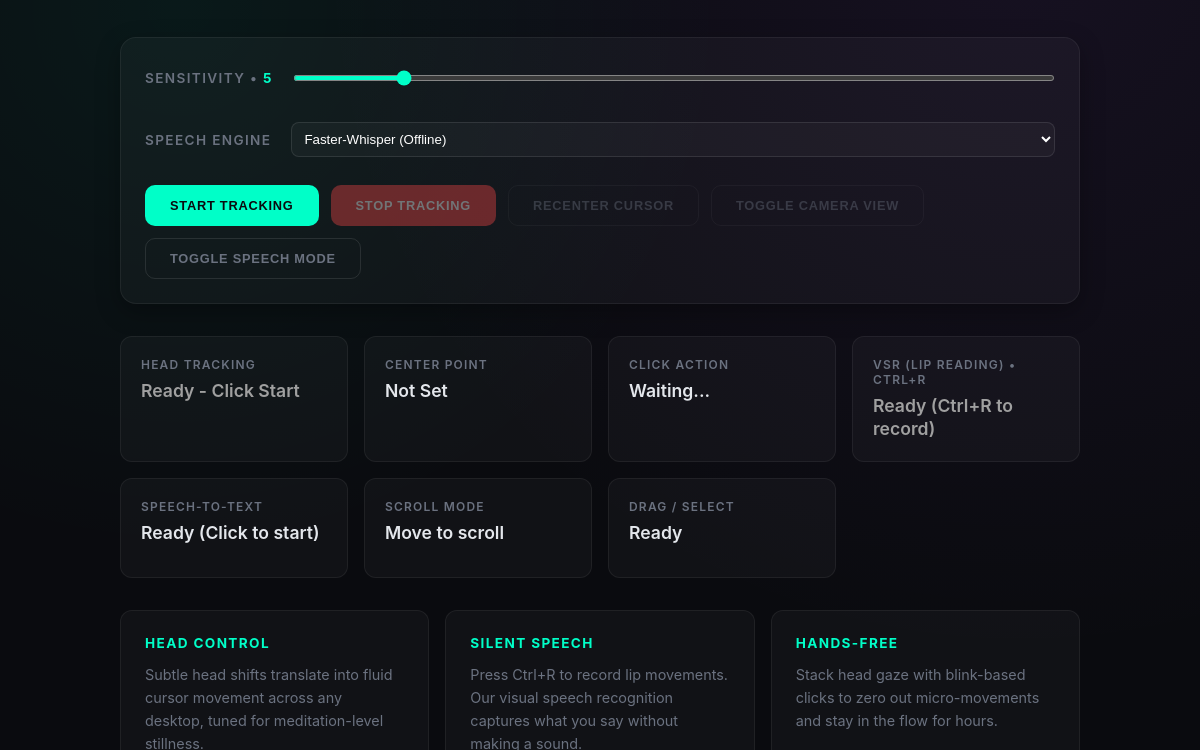
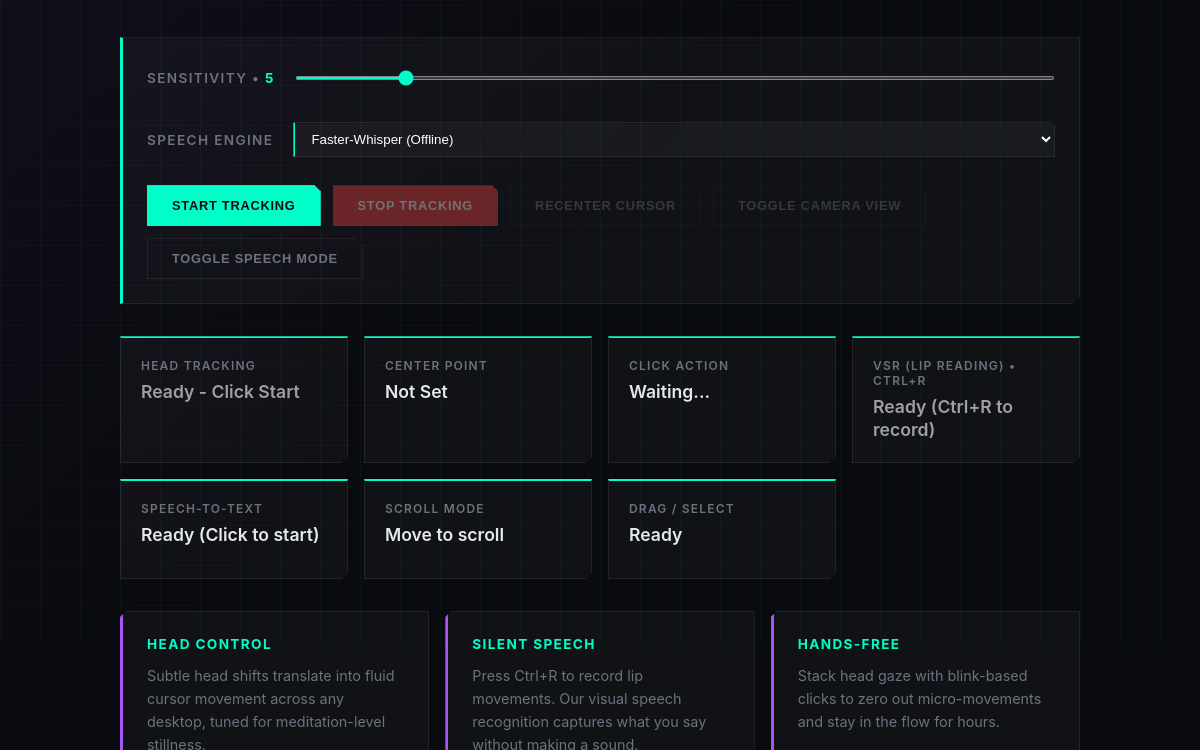
Before and after one commit to YehyunLee/NeoCursor, an Electron app: page index.html in a window 1200 px wide. Shown: the part 155-905 px from the top of the page. Drawn offline with Linux system fonts and the light colour scheme; no server answers.

Commit message:
Replace radial gradients with grid pattern background and add brutalist design elements with angled corners and offset shadows

```diff
--- a/index.html
+++ b/index.html
@@ -21,6 +21,8 @@
       --text-secondary: #e4e7ec;
       --muted: #6b7280;
       --danger: #ef4444;
+      --border: rgba(0, 255, 200, 0.15);
+      --border-dim: rgba(255, 255, 255, 0.08);
     }
 
     * {
@@ -31,15 +33,29 @@
 
     body {
       font-family: 'Space Grotesk', -apple-system, sans-serif;
-      background: radial-gradient(circle at 15% 15%, rgba(0, 255, 200, 0.06), transparent 40%),
-                  radial-gradient(circle at 85% 10%, rgba(168, 85, 247, 0.08), transparent 50%),
-                  var(--bg);
+      background: var(--bg);
       color: var(--text);
       min-height: 100vh;
       padding: 2.5rem 2rem 3rem;
       display: flex;
       justify-content: center;
       align-items: flex-start;
+      position: relative;
+      overflow: hidden;
+    }
+
+    body::before {
+      content: '';
+      position: fixed;
+      inset: 0;
+      background:
+        linear-gradient(90deg, rgba(0, 255, 200, 0.03) 1px, transparent 1px),
+        linear-gradient(rgba(0, 255, 200, 0.03) 1px, transparent 1px),
+        linear-gradient(135deg, rgba(168, 85, 247, 0.05) 0%, transparent 50%);
+      background-size: 40px 40px, 40px 40px, 100% 100%;
+      background-position: 0 0, 0 0, 0 0;
+      z-index: -1;
+      pointer-events: none;
     }
 
     .container {
@@ -75,18 +91,21 @@
 
     .controls-panel {
       background: var(--panel);
-      border: 1px solid rgba(255, 255, 255, 0.06);
-      border-radius: 16px;
+      border: 1px solid var(--border-dim);
+      border-left: 3px solid var(--accent);
       padding: 1.5rem;
       display: flex;
       flex-direction: column;
       gap: 1.25rem;
-      box-shadow: 0 8px 24px rgba(0, 0, 0, 0.3);
-      transition: border-color 0.3s ease;
+      box-shadow: 0 0 0 1px rgba(0, 0, 0, 0.5), 4px 4px 0 rgba(0, 255, 200, 0.1);
+      transition: all 0.2s ease;
+      clip-path: polygon(0 0, 100% 0, 100% calc(100% - 8px), calc(100% - 8px) 100%, 0 100%);
     }
 
     .controls-panel:hover {
-      border-color: rgba(255, 255, 255, 0.1);
+      border-color: var(--border);
+      box-shadow: 0 0 0 1px rgba(0, 0, 0, 0.5), 6px 6px 0 rgba(0, 255, 200, 0.15);
+      transform: translate(-1px, -1px);
     }
 
     .controls {
@@ -118,42 +137,49 @@
 
     #sensitivity-slider {
       flex: 1;
-      height: 6px;
-      border-radius: 999px;
+      height: 4px;
       accent-color: var(--accent);
       cursor: pointer;
+      background: rgba(255, 255, 255, 0.1);
+      border: 1px solid var(--border-dim);
     }
 
     button {
       padding: 0.75rem 1.5rem;
       font-size: 0.8rem;
-      border: 1px solid transparent;
-      border-radius: 10px;
+      border: 1px solid var(--accent);
       cursor: pointer;
       font-weight: 600;
-      transition: all 0.2s ease;
+      transition: all 0.15s ease;
       background: var(--accent);
       color: var(--bg);
       text-transform: uppercase;
       letter-spacing: 0.06em;
       font-family: 'Space Grotesk', sans-serif;
+      box-shadow: 3px 3px 0 rgba(0, 0, 0, 0.3);
+      clip-path: polygon(0 0, calc(100% - 6px) 0, 100% 6px, 100% 100%, 0 100%);
+      position: relative;
     }
 
     button.secondary {
       background: transparent;
       color: var(--muted);
-      border-color: rgba(255, 255, 255, 0.1);
+      border-color: var(--border-dim);
+      box-shadow: 2px 2px 0 rgba(0, 0, 0, 0.2);
     }
 
     button.secondary:not(:disabled):hover {
       background: var(--panel-hover);
       color: var(--text);
-      border-color: rgba(255, 255, 255, 0.15);
+      border-color: var(--border);
+      box-shadow: 3px 3px 0 rgba(0, 0, 0, 0.3);
+      transform: translate(-1px, -1px);
     }
 
     button.danger {
       background: var(--danger);
       color: var(--text);
+      border-color: var(--danger);
     }
 
     button:disabled {
@@ -162,12 +188,12 @@
     }
 
     button:not(:disabled):hover {
-      transform: translateY(-1px);
-      box-shadow: 0 8px 20px rgba(0, 255, 200, 0.2);
+      transform: translate(-1px, -1px);
+      box-shadow: 4px 4px 0 rgba(0, 255, 200, 0.3);
     }
 
     button.danger:not(:disabled):hover {
-      box-shadow: 0 8px 20px rgba(239, 68, 68, 0.25);
+      box-shadow: 4px 4px 0 rgba(239, 68, 68, 0.3);
     }
 
     .status-grid {
@@ -178,19 +204,23 @@
 
     .status-item {
       padding: 1.25rem;
-      border-radius: 12px;
       background: var(--panel);
-      border: 1px solid rgba(255, 255, 255, 0.06);
+      border: 1px solid var(--border-dim);
+      border-top: 2px solid var(--accent);
       min-height: 100px;
       display: flex;
       flex-direction: column;
       gap: 0.5rem;
       transition: all 0.2s ease;
+      box-shadow: 2px 2px 0 rgba(0, 0, 0, 0.2);
+      clip-path: polygon(0 0, 100% 0, 100% calc(100% - 6px), calc(100% - 6px) 100%, 0 100%);
     }
 
     .status-item:hover {
       background: var(--panel-hover);
-      border-color: rgba(255, 255, 255, 0.1);
+      border-color: var(--border);
+      box-shadow: 3px 3px 0 rgba(0, 255, 200, 0.15);
+      transform: translate(-1px, -1px);
     }
 
     .status-item h3 {
@@ -216,17 +246,21 @@
 
     .feature {
       padding: 1.5rem;
-      border-radius: 12px;
       background: var(--panel);
-      border: 1px solid rgba(255, 255, 255, 0.06);
+      border: 1px solid var(--border-dim);
+      border-left: 3px solid var(--accent-secondary);
       min-height: 140px;
       transition: all 0.2s ease;
+      box-shadow: 2px 2px 0 rgba(0, 0, 0, 0.2);
+      clip-path: polygon(6px 0, 100% 0, 100% 100%, 0 100%, 0 6px);
     }
 
     .feature:hover {
       background: var(--panel-hover);
-      border-color: rgba(0, 255, 200, 0.2);
-      transform: translateY(-2px);
+      border-color: var(--border);
+      border-left-color: var(--accent);
+      box-shadow: 4px 4px 0 rgba(168, 85, 247, 0.2);
+      transform: translate(-2px, -2px);
     }
 
     .feature h3 {
@@ -261,13 +295,14 @@
       right: 20px;
       width: 320px;
       height: 240px;
-      border-radius: 12px;
       overflow: hidden;
-      border: 1px solid rgba(0, 255, 200, 0.25);
-      box-shadow: 0 20px 60px rgba(0, 0, 0, 0.6);
+      border: 2px solid var(--accent);
+      border-left: 4px solid var(--accent);
+      box-shadow: 6px 6px 0 rgba(0, 0, 0, 0.5), 0 0 20px rgba(0, 255, 200, 0.3);
       z-index: 1000;
       display: none;
       background: #000;
+      clip-path: polygon(0 0, calc(100% - 12px) 0, 100% 12px, 100% 100%, 0 100%);
     }
 
     #video-container.visible {
@@ -328,7 +363,7 @@
       </div>
       <div class="sensitivity solo">
         <label for="speech-engine-select">Speech Engine</label>
-        <select id="speech-engine-select" style="flex: 1; padding: 0.5rem; border-radius: 8px; background: var(--panel); color: var(--text); border: 1px solid rgba(255, 255, 255, 0.1); font-family: 'Space Grotesk', sans-serif; cursor: pointer;">
+        <select id="speech-engine-select" style="flex: 1; padding: 0.5rem 0.75rem; background: var(--panel); color: var(--text); border: 1px solid var(--border-dim); border-left: 2px solid var(--accent); font-family: 'Space Grotesk', sans-serif; cursor: pointer; box-shadow: 2px 2px 0 rgba(0, 0, 0, 0.2); clip-path: polygon(0 0, calc(100% - 4px) 0, 100% 4px, 100% 100%, 0 100%);">
           <option value="whisper">Faster-Whisper (Offline)</option>
           <option value="google">Google Speech-to-Text v2</option>
         </select>
```
